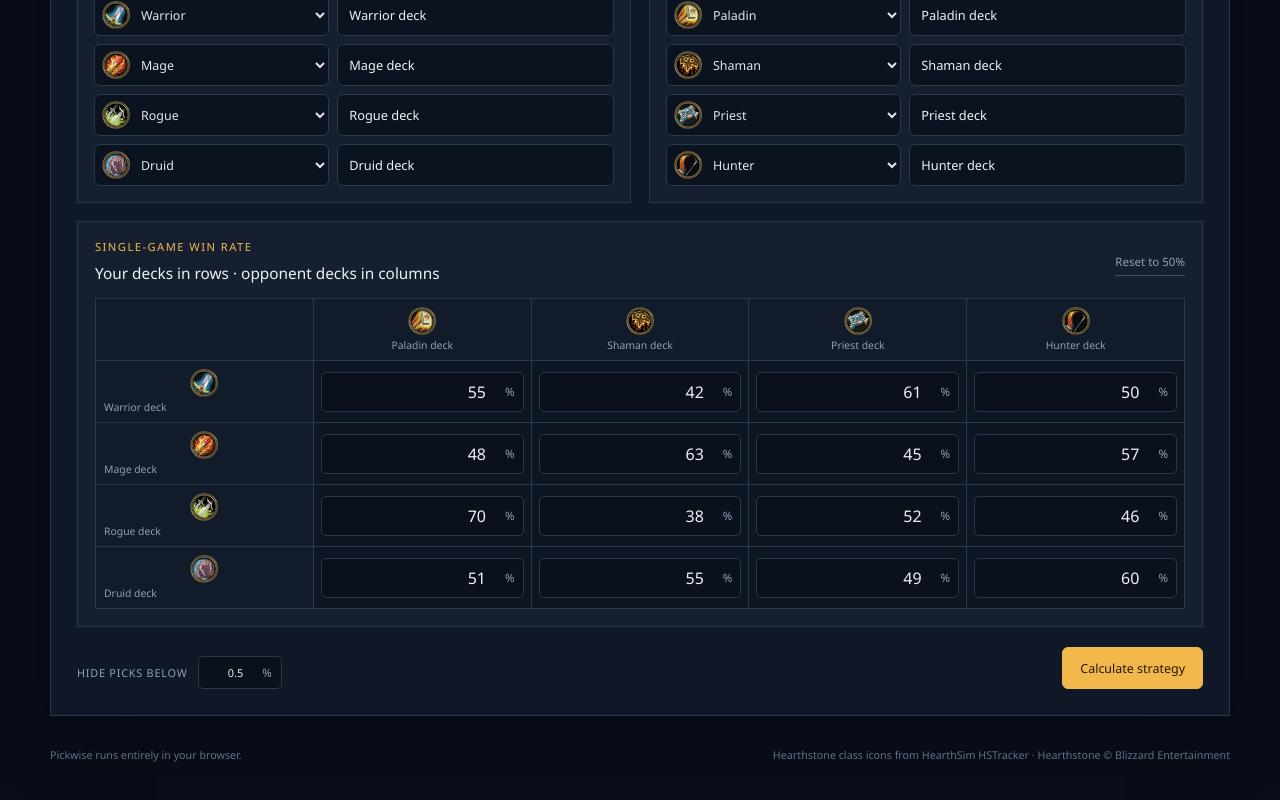
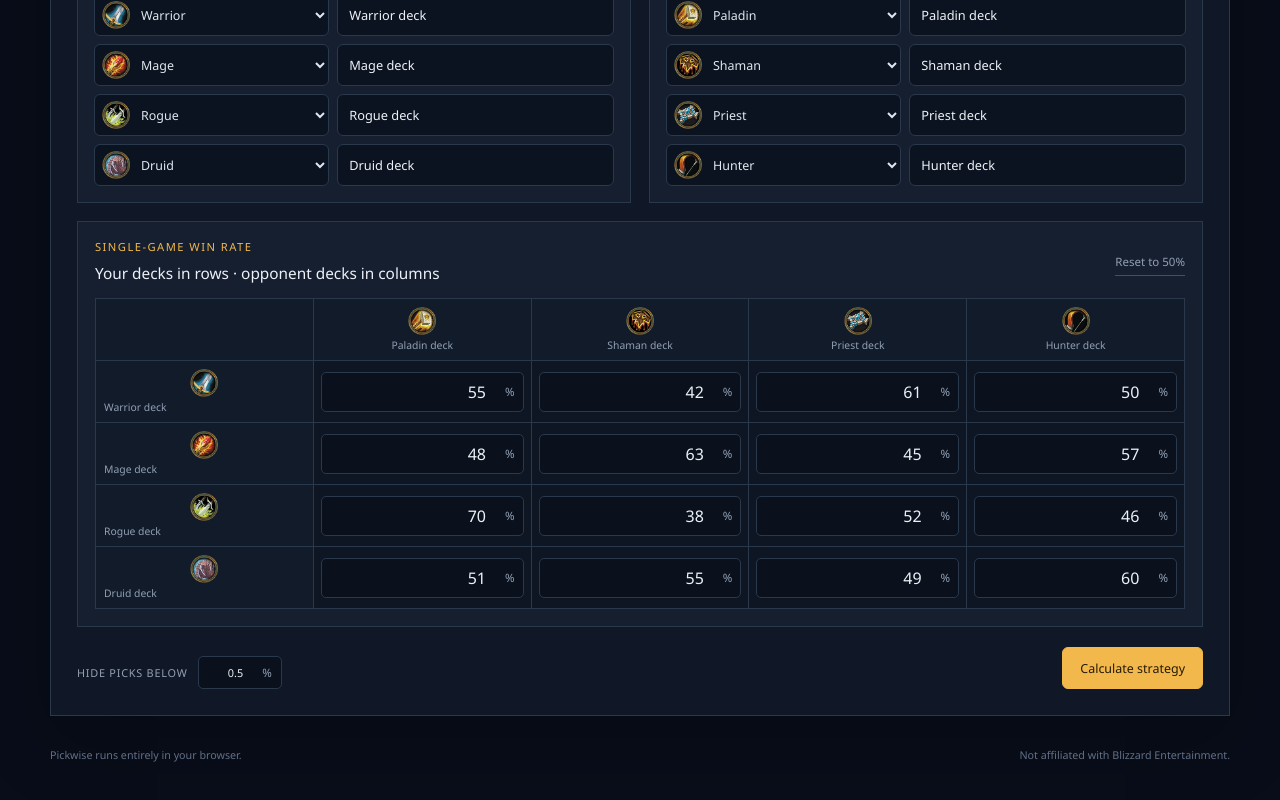
Before and after one commit to akulinich/Pickwise, a React (Vite) app: page / in a window 1280 px wide. Shown: the part 624-1424 px from the top of the page. Built offline with nearby package versions, Linux system fonts and the light colour scheme.

Commit message:
Simplify Blizzard affiliation disclaimer

```diff
--- a/src/App.tsx
+++ b/src/App.tsx
@@ -147,9 +147,7 @@ export default function App() {
 
       <footer>
         <span>Pickwise runs entirely in your browser.</span>
-        <span>
-          Hearthstone class icons from HearthSim HSTracker · Hearthstone © Blizzard Entertainment
-        </span>
+        <span>Not affiliated with Blizzard Entertainment.</span>
       </footer>
 
       {showMath && result && solvedInput && (
```
